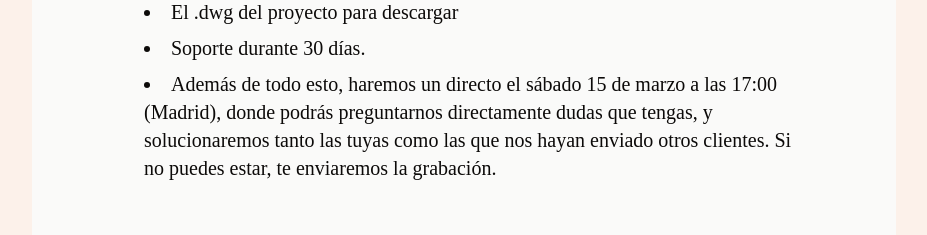
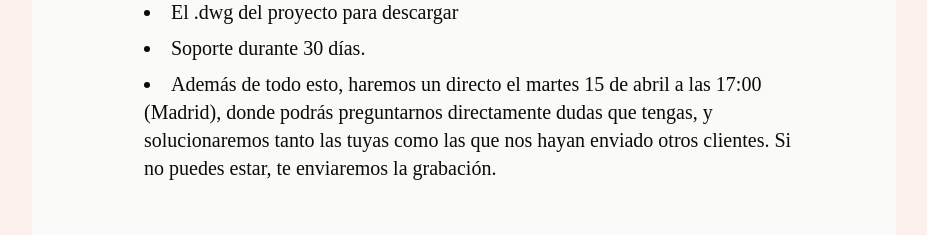
Before and after one commit to joaruibu/be-interior-designer, a Next.js app: page /curso-proyectos-ejecucion-interiorismo in a window 1280 px wide. Shown: the part 11598-11833 px from the top of the page, without its empty margins (176-1103 px from the left). Built offline with nearby package versions, Linux system fonts and the light colour scheme.

Commit message:
chore: update direct date

```diff
--- a/pages/curso-proyectos-ejecucion-interiorismo.js
+++ b/pages/curso-proyectos-ejecucion-interiorismo.js
@@ -11,7 +11,7 @@ const CursoProyectosEjecucionInteriorismo = () => {
       "https://lauradearquer.quadernoapp.com/checkout/session/d9d92fc9fb9db35c730b93b5d219236b9bc151fd/init",
   };
 
-  const FECHA_DIRECTO = "sábado 15 de marzo a las 17:00 (Madrid)";
+  const FECHA_DIRECTO = "martes 15 de abril a las 17:00 (Madrid)";
 
   return (
     <div className="w-full font-playfair">
```
